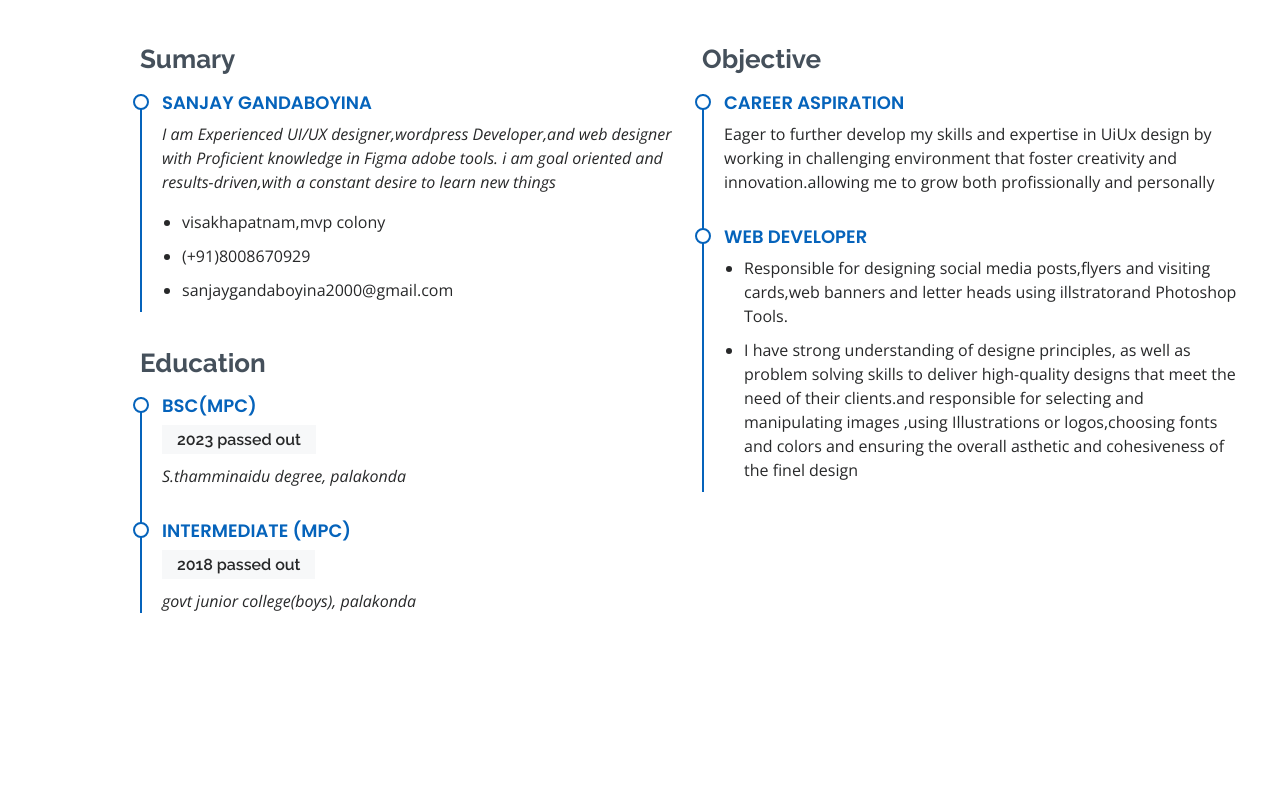
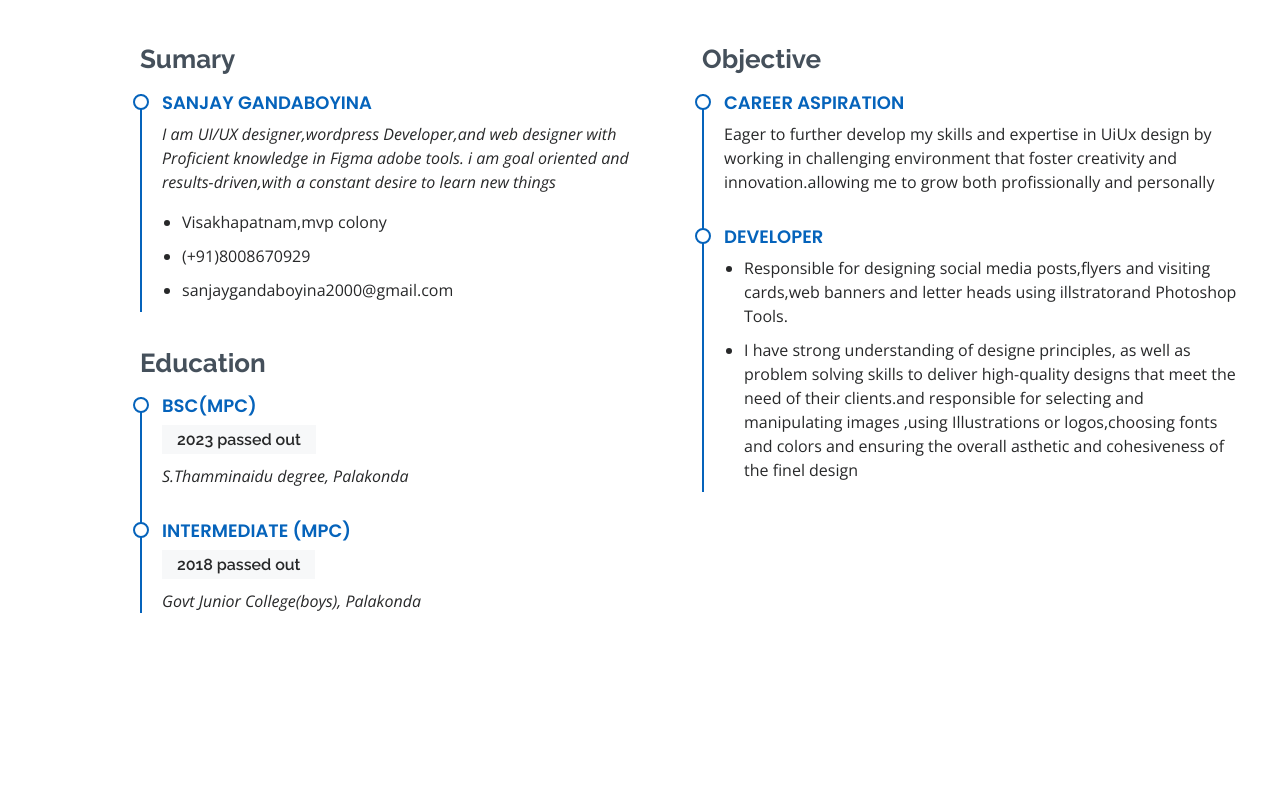
Before and after one commit to sanjay910/portfolios, a plain HTML site: page index.html in a window 1280 px wide. Shown: the part 2140-2926 px from the top of the page. Drawn offline with nearby package versions, Linux system fonts and the light colour scheme.

Commit message:
Update index.html

```diff
--- a/index.html
+++ b/index.html
@@ -73,10 +73,10 @@
 
         <div class="row">
           <div class="col-lg-4">
-            <img src="assets/img/certificate.png" style="height: 350px; width:350px ;" class="img-fluid" alt="">
+            <img src="assets/img/certificate.png" style="height: 350px; width:400px ;" class="img-fluid" alt="">
           </div>
           <div class="col-lg-8 pt-4 pt-lg-0 content">
-            <h3>UI/UX Designer &amp; Web Developer.</h3>
+            <h3>UI/UX Designer &amp; Developer.</h3>
             <p class="fst-italic">
               Crafting intuitive interfaces where pixels dance and colors sing, I'm a UI/UX designer, turning visions into delightful user experiences..
             </p>
@@ -85,7 +85,7 @@
                 <ul>
                   <li><i class="bi bi-chevron-right"></i> <strong>Birthday:</strong> <span>11/12/2000</span></li>
                   <li><i class="bi bi-chevron-right"></i> <strong>Phone:</strong> <span>8008670929</span></li>
-                  <li><i class="bi bi-chevron-right"></i> <strong>City:</strong> <span>visakhapatnam</span></li>
+                  <li><i class="bi bi-chevron-right"></i> <strong>City:</strong> <span>Visakhapatnam</span></li>
                   <li><i class="bi bi-chevron-right"></i> <strong>Certificate:</strong> <span>Tech Mahindra SMART Academy</span></li>
                 </ul>
               </div>
@@ -199,9 +199,9 @@
             <h3 class="resume-title">Sumary</h3>
             <div class="resume-item pb-0">
               <h4>SANJAY GANDABOYINA</h4>
-              <p><em>I am Experienced UI/UX designer,wordpress Developer,and web designer with Proficient knowledge in Figma adobe tools. i am goal oriented and results-driven,with a constant desire to learn new things</em></p>
+              <p><em>I am UI/UX designer,wordpress Developer,and web designer with Proficient knowledge in Figma adobe tools. i am goal oriented and results-driven,with a constant desire to learn new things</em></p>
               <ul>
-                <li>visakhapatnam,mvp colony</li>
+                <li>Visakhapatnam,mvp colony</li>
                 <li>(+91)8008670929</li>
                 <li>sanjaygandaboyina2000@gmail.com</li>
               </ul>
@@ -211,12 +211,12 @@
             <div class="resume-item">
               <h4>BSC(mpc)</h4>
               <h5>2023 passed out</h5>
-              <p><em>S.thamminaidu degree, palakonda</em></p>
+              <p><em>S.Thamminaidu degree, Palakonda</em></p>
             </div>
             <div class="resume-item">
               <h4>INTERMEDIATE (MPC)</h4>
               <h5>2018 passed out</h5>
-              <p><em>govt junior college(boys), palakonda</em></p>
+              <p><em>Govt Junior College(boys), Palakonda</em></p>
             </div>
           </div>
           <div class="col-lg-6">
@@ -229,7 +229,7 @@
                 innovation.allowing me to grow both profissionally and personally </p>
             </div>
             <div class="resume-item">
-              <h4>web Developer</h4>
+              <h4>Developer</h4>
               <ul>
                 <li>Responsible for designing social media posts,flyers and visiting cards,web banners and letter heads using illstratorand Photoshop Tools. </li>
                 <li>I have strong understanding of designe principles, as well as problem solving skills to deliver high-quality designs that meet the need of their clients.and responsible for selecting and manipulating images ,using Illustrations or logos,choosing fonts and colors and ensuring the overall asthetic and cohesiveness of the finel design </li>
```
